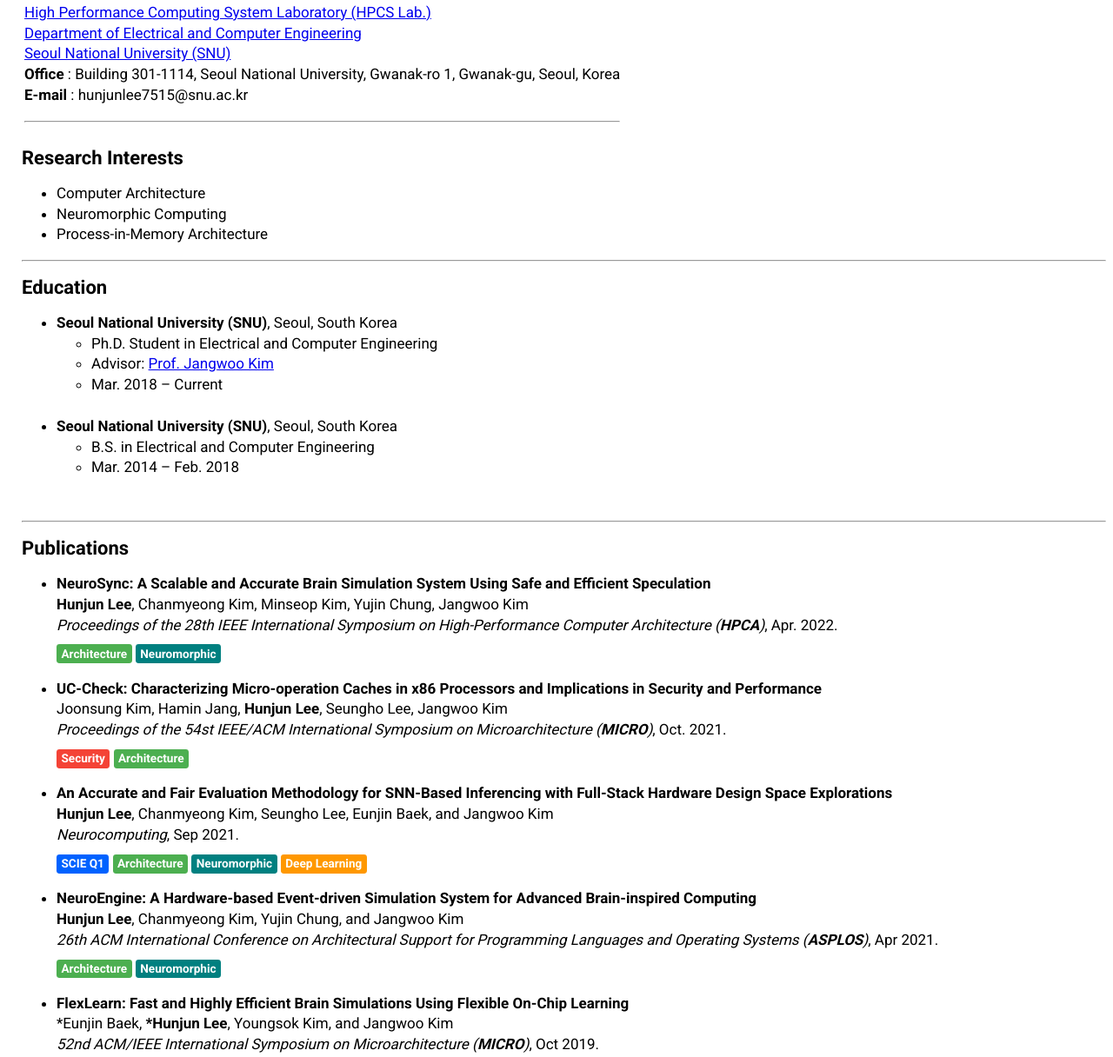
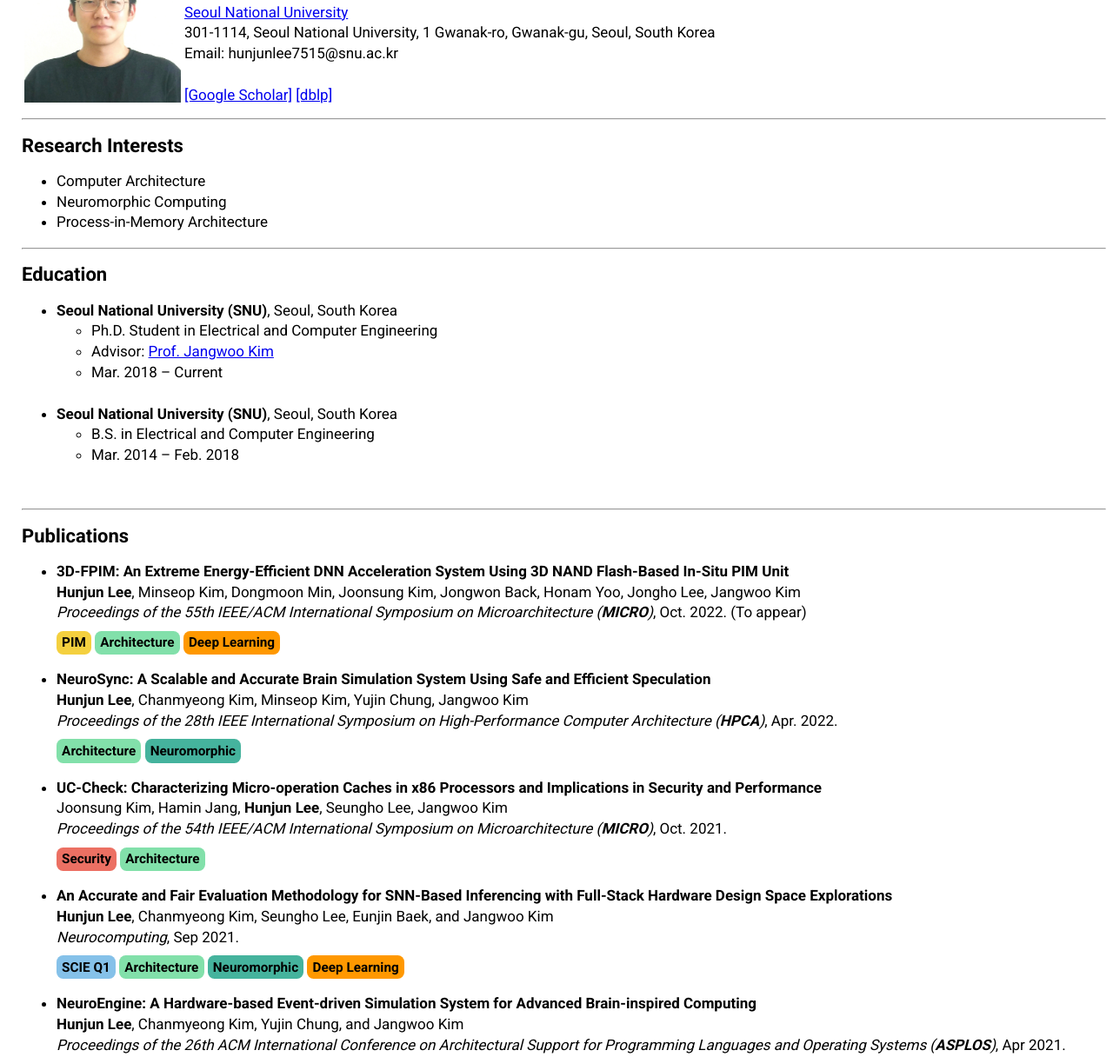
Before and after one commit to hunjunlee/hunjunlee.github.io, a plain HTML site: page index.html in a window 1280 px wide. Shown: the part 83-1299 px from the top of the page at 87% size. Drawn offline with Linux system fonts and the light colour scheme.

Commit message:
edit wrong html

```diff
--- a/index.html
+++ b/index.html
@@ -1,7 +1,10 @@
 <!DOCTYPE html>
 <html>
 <head>
-  <meta name="google-site-verification" content="71i7n9aHcHG7mhHFcopCO9tAAU-MHhdqguthPhK5g2M" />
+  <meta http-equiv='cache-control' content='no-cache'>
+  <meta http-equiv='expires' content='0'>
+  <meta http-equiv='pragma' content='no-cache'>
+  <!--<meta http-equiv="refresh" content="0; URL=https://hunjunlee.github.io" />-->
   <meta charset="utf-8">
   <meta name="generator" content="pandoc">
   <meta name="viewport" content="width=device-width, initial-scale=1.0, user-scalable=yes">
@@ -20,23 +23,22 @@ h2 { font-size: 22px; font-weight: bold; line-height: 1; }
 .label {
 display: inline-block;
 padding: .3em .4em .3em .4em;
-         font-size: 80%;
+         font-size: 90%;
          font-weight: bold;
-         line-height: 1;
-color: #fff;
+         line-height: 1.2;
+color: #000;
        text-align: center;
        white-space: nowrap;
        vertical-align: middle;
-       border-radius: .25em;
+       border-radius: .50em;
 }
-.label-arch { background-color: #4CAF50; }
-.label-sys { background-color: #2196F3; }
-.label-sec { background-color: #F44336; }
+.label-arch { background-color: #82E0AA; }
+.label-sec { background-color: #EC7063; }
 .label-ai { background-color: #FF9800; }
-.label-neuro { background-color: #008080; }
-.label-gpu { background-color: #808000; }
+.label-neuro { background-color: #45B39D; }
+.label-pim { background-color: #F4D03F; }
 .label-fpga { background-color: #581845; }
-.label-sci { background-color: #0062FF; }
+.label-sci { background-color: #85C1E9; }
 </style>
 
 <!--
@@ -48,27 +50,22 @@ color: #fff;
 
 <!-- Profile -->
 <table border=0>
+    <tr>
+        <td align=left> <img src="hunjun.jpg" width="180" height="190"></td>
+        <td align=left><b>Hunjun Lee (이헌준)</b><br>
+            <a href="https://hpcs.snu.ac.kr">High Performance Computer System Lab</a><br>
+            <a href="http://ece.snu.ac.kr/en">Dept. of Electrical and Computer Engineering</a><br>
+            <a href="http://en.snu.ac.kr">Seoul National University</a><br>
+            301-1114, Seoul National University, 1 Gwanak-ro, Gwanak-gu, Seoul, South Korea<br>
+            Email: hunjunlee7515@snu.ac.kr<br><br>
+            <a href="https://scholar.google.com/citations?user=A6SaB3YAAAAJ&hl=en">[Google Scholar]</a>
+            <a href="https://dblp.org/pid/250/8881.html">[dblp]</a>
+        </td>
+    </tr>
 
-<!--
-<tr><td align=left> <img src="pic.jpg" width="140" height="187"></td>
--->
-<td align=left>
-	<header>
-    <h1 class="title">Hunjun Lee (이헌준)</h1>
-	</header>
-    <a href="https://hpcs.snu.ac.kr">High Performance Computing System Laboratory (HPCS Lab.)</a>
-	<br>
-    <a href="http://ece.snu.ac.kr/en">Department of Electrical and Computer Engineering</a>
-	<br>
-	<a href="http://en.snu.ac.kr">Seoul National University (SNU)</a>
-	<br>
-	<b>Office</b> : Building 301-1114, Seoul National University, Gwanak-ro 1, Gwanak-gu, Seoul, Korea
-	<br>
-    <b>E-mail</b> : hunjunlee7515@snu.ac.kr</p>
-	<hr/>
-</td>
-</tr>
 </table>
+
+<hr />
 
 <!-- Research Interest -->
 <h2 id="research-interests">Research Interests</h2>
@@ -107,6 +104,19 @@ color: #fff;
 
 <ul>
     <li>
+        <b>3D-FPIM: An Extreme Energy-Efficient DNN Acceleration System Using 3D NAND Flash-Based In-Situ PIM Unit</b>
+        <br/>
+	<strong>Hunjun Lee</strong>, Minseop Kim, Dongmoon Min, Joonsung Kim, Jongwon Back, Honam Yoo, Jongho Lee, Jangwoo Kim
+        <br/>
+        <em>Proceedings of the 55th IEEE/ACM International Symposium on Microarchitecture (<strong>MICRO</strong>)</em>, Oct. 2022. (To appear)
+        <br/>
+	<p style="font-size:50%;"></p>
+	<span class="label label-pim">PIM</span> <span class="label label-arch">Architecture</span> <span class="label label-ai">Deep Learning</span><br />
+    </li>
+</ul>
+
+<ul>
+    <li>
         <b>NeuroSync: A Scalable and Accurate Brain Simulation System Using Safe and Efficient Speculation</b>
         <br/>
 	<strong>Hunjun Lee</strong>, Chanmyeong Kim, Minseop Kim, Yujin Chung, Jangwoo Kim
@@ -124,7 +134,7 @@ color: #fff;
         <br/>
 	Joonsung Kim, Hamin Jang, <strong>Hunjun Lee</strong>, Seungho Lee, Jangwoo Kim
         <br/>
-        <em>Proceedings of the 54st IEEE/ACM International Symposium on Microarchitecture (<strong>MICRO</strong>)</em>, Oct. 2021.
+        <em>Proceedings of the 54th IEEE/ACM International Symposium on Microarchitecture (<strong>MICRO</strong>)</em>, Oct. 2021.
         <br/>
 	<p style="font-size:50%;"></p>
 	<span class="label label-sec">Security</span> <span class="label label-arch">Architecture</span> <br />
@@ -150,7 +160,7 @@ color: #fff;
         <br/>
 	<strong>Hunjun Lee</strong>, Chanmyeong Kim, Yujin Chung, and Jangwoo Kim
         <br/>
-        <em>26th ACM International Conference on Architectural Support for Programming Languages and Operating Systems (<strong>ASPLOS</strong>)</em>, Apr 2021.
+        <em>Proceedings of the 26th ACM International Conference on Architectural Support for Programming Languages and Operating Systems (<strong>ASPLOS</strong>)</em>, Apr 2021.
         <br/>
 	<p style="font-size:50%;"></p>
 	<span class="label label-arch">Architecture</span> <span class="label label-neuro">Neuromorphic</span><br />
@@ -163,7 +173,7 @@ color: #fff;
         <br/>
 	*Eunjin Baek, <strong>*Hunjun Lee</strong>, Youngsok Kim, and Jangwoo Kim
         <br/>
-        <em>52nd ACM/IEEE International Symposium on Microarchitecture (<strong>MICRO</strong>)</em>, Oct 2019.
+        <em>Proceedings of the 52nd ACM/IEEE International Symposium on Microarchitecture (<strong>MICRO</strong>)</em>, Oct 2019.
         <br/>
         (*Two authors contributed equally to the paper.)
         <br/>
```
